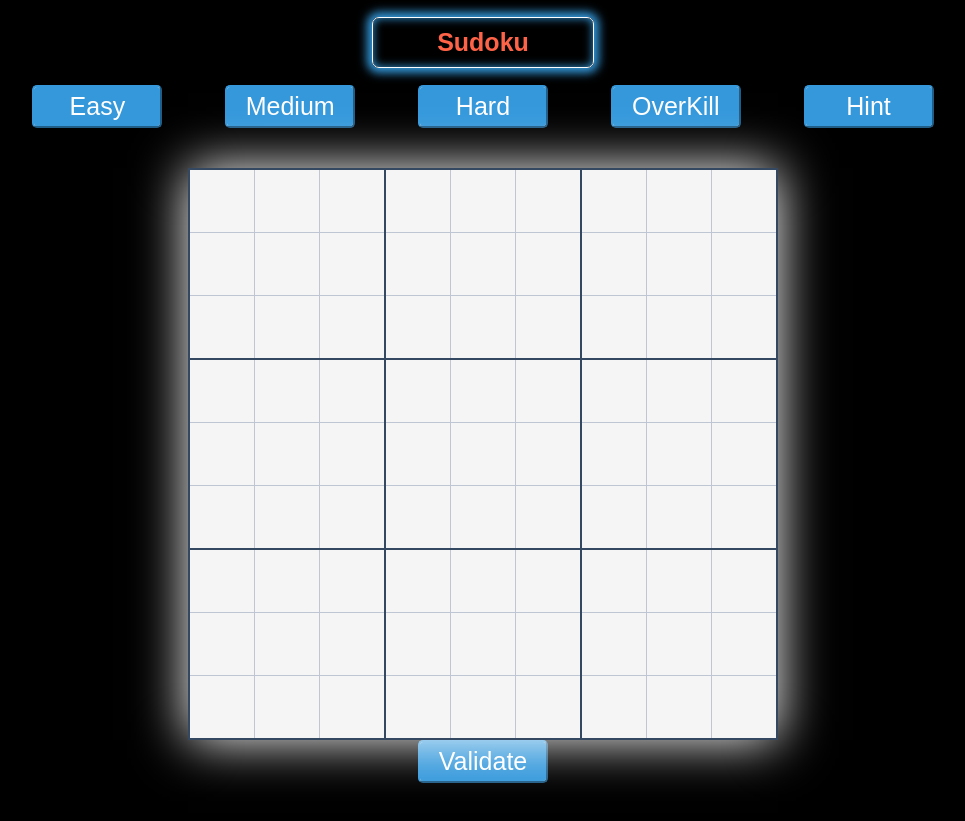
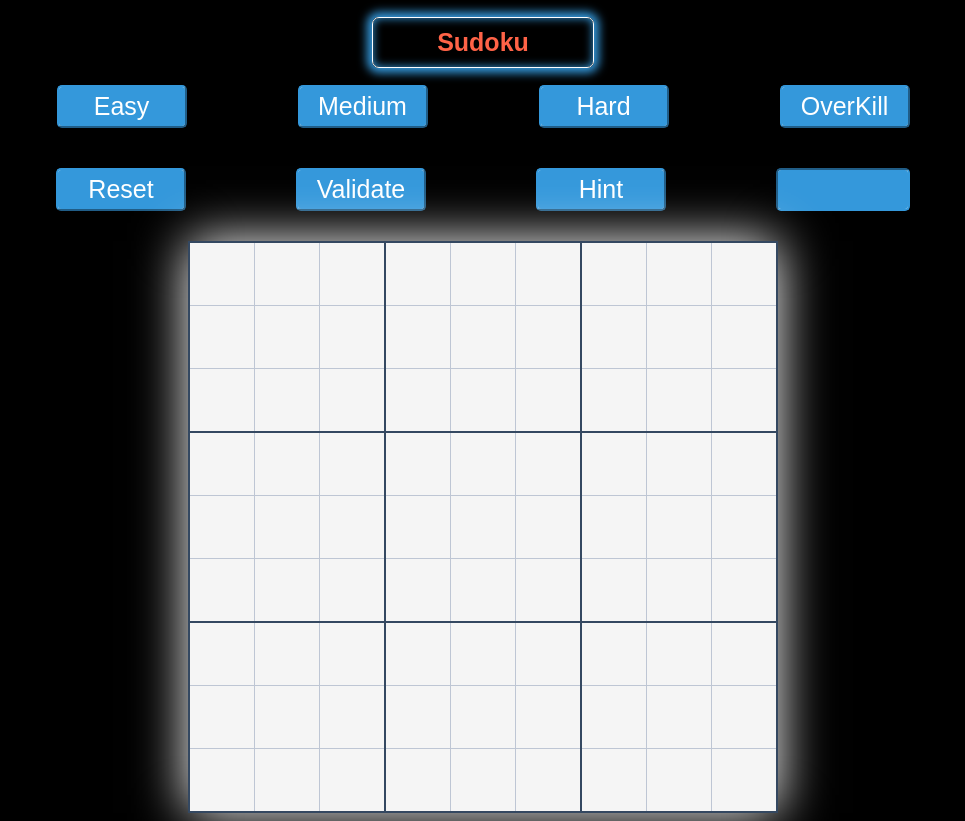
Before and after one commit to Abhimanyu-Pratap-Singh/Sudoku-Javascript, a plain HTML site: page index.html in a window 1280 px wide. Shown: the whole page, without its empty margins (157-1122 px from the left). Drawn offline with Linux system fonts and the light colour scheme.

Commit message:
Update index.html

```diff
--- a/index.html
+++ b/index.html
@@ -19,7 +19,14 @@
         <button class="medium btn" id="thats-okay" onclick="clearprev()">Medium</button>
         <button class="hard btn" id="oops-hard" onclick="clearprev()">Hard</button>
         <button class="kill btn" id="over-kill" onclick="clearprev()">OverKill</button>
+    </div>
+
+    <div class="hint">
+        <button class="reset btn" id="reset">Reset</button>
+            <!-- Validate Button -->
+        <button class="validate-button btn" id="validate">Validate</button>
         <button class="hint btn" id="show-hint">Hint</button>
+        <input type="text" class="hc btn2" id="hint-count" maxlength="2" readonly >
     </div>
 
     <!-- Actual Sudoku Board -->
@@ -207,9 +214,6 @@
             </tr>
         </table>
     </div>
-
-    <!-- Validate Button -->
-    <button class="validate-button btn" id="validate">Validate</button>
 </body>
 <script src="script.js"></script>
 </html>
```
